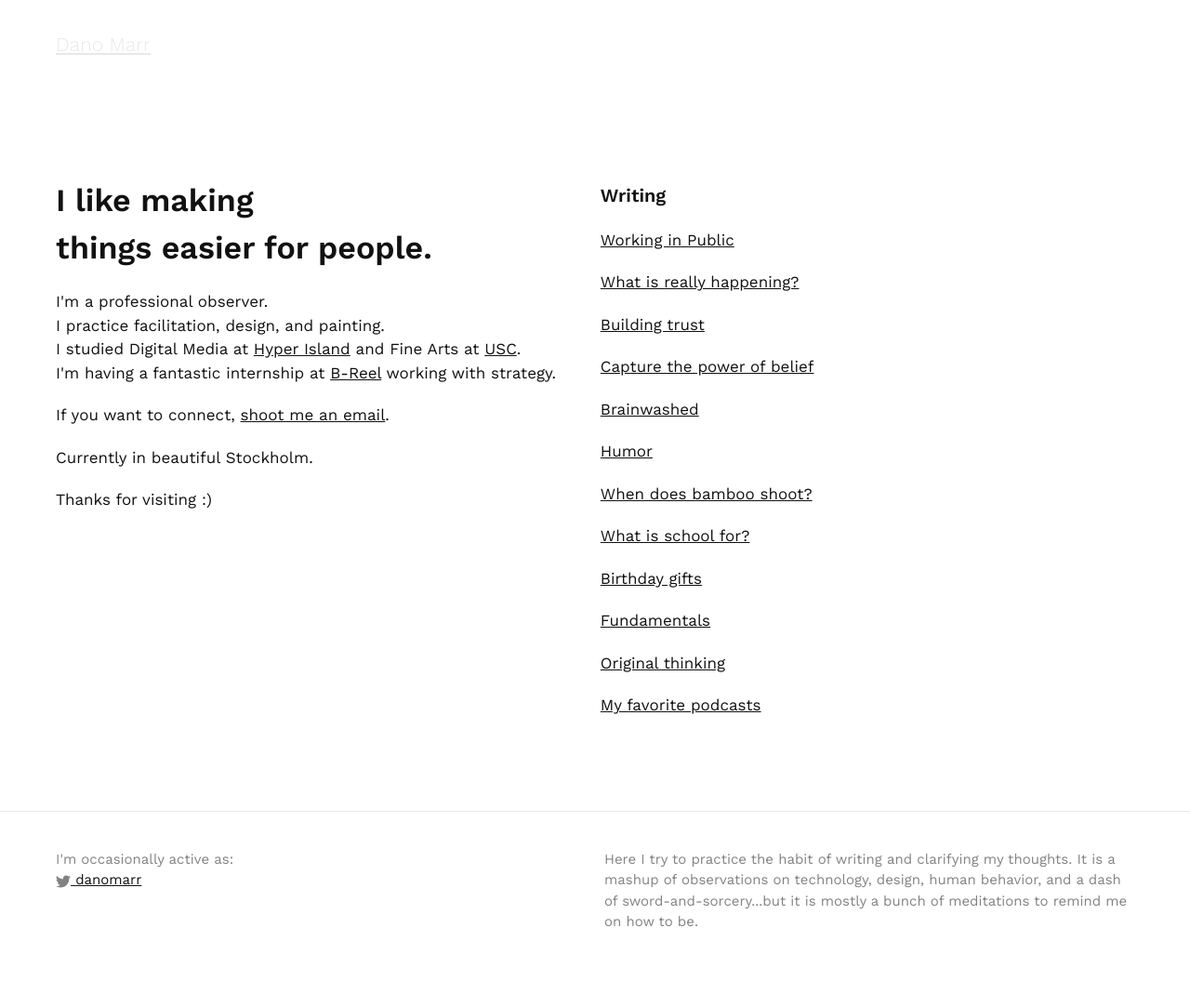
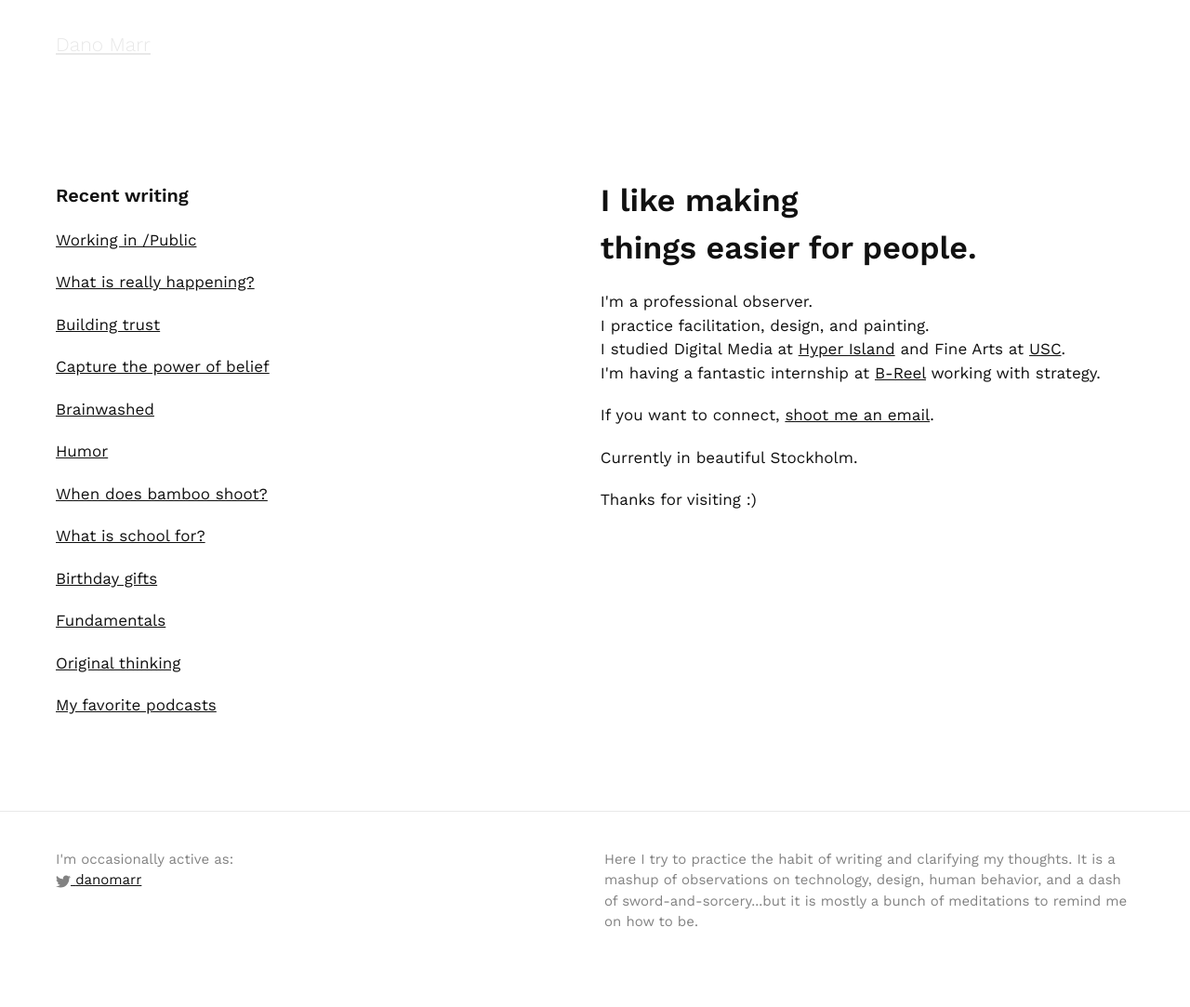
Before and after one commit to danomarr/danomarr.github.io, a Jekyll site: the page built from index.html, in a window 1280 px wide. Shown: the whole page at 93% size. Built offline with Jekyll 4.4.1, drawn with Linux system fonts in a browser that asks for light colours; the list of posts is cut into pages by our own code.

Commit message:
updated site layout

```diff
--- a/index.html
+++ b/index.html
@@ -4,6 +4,26 @@ layout: default
 
 <div class="home">
 <div class="side-one">
+<!-- Side One Content -->
+  <h3 class="page-heading">Recent writing</h3>
+
+  <!-- This loops through the paginated posts -->
+  <ul class="post-list">
+    {% for post in paginator.posts %}
+      <li>
+        <!-- <span class="post-meta">{{ post.date | date: "%b %-d, %Y" }}</span> -->
+        <p>
+          <a class="post-link" href="{{ post.url | prepend: site.baseurl }}">{{ post.title }}</a>
+        </p>
+      </li>
+    {% endfor %}
+  </ul>
+  <!-- <p class="rss-subscribe">subscribe <a href="{{ "/feed.xml" | prepend: site.baseurl }}">via RSS</a></p> -->
+<!-- End Content -->
+</div>
+<div class="side-two">
+
+<!-- Side Two Content -->
 <h1 class="page-heading">
   I like making<br />
   things easier for people.
@@ -23,23 +43,5 @@ layout: default
 <p>
   Thanks for visiting :)
 </p>
+<!-- End Content -->
 </div>
-
-<div class="side-two">
-  <h3 class="page-heading">Writing</h3>
-
-  <!-- This loops through the paginated posts -->
-  <ul class="post-list">
-    {% for post in paginator.posts %}
-      <li>
-        <!-- <span class="post-meta">{{ post.date | date: "%b %-d, %Y" }}</span> -->
-        <p>
-          <a class="post-link" href="{{ post.url | prepend: site.baseurl }}">{{ post.title }}</a>
-        </p>
-      </li>
-    {% endfor %}
-  </ul>
-
-  <!-- <p class="rss-subscribe">subscribe <a href="{{ "/feed.xml" | prepend: site.baseurl }}">via RSS</a></p> -->
-
-</div>
```
Also changed, not shown: _posts/2016-03-20-working-in-public.md (+1 -1 lines). Lines whose indentation alone changed are shown as unchanged.
